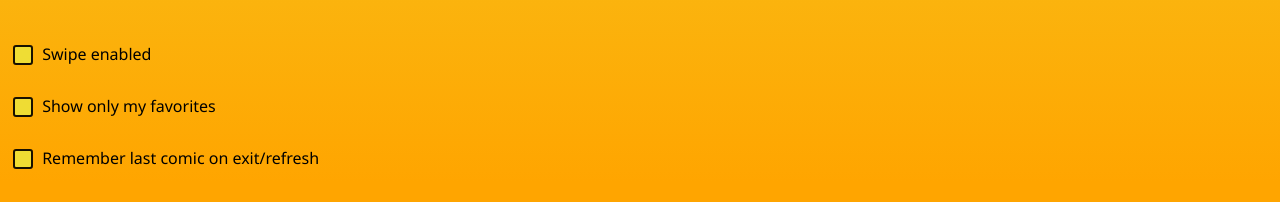
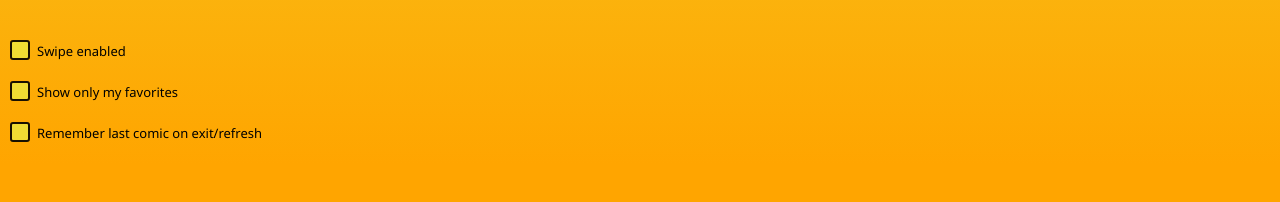
Before and after one commit to my-pwa-apps/GarfieldApp, a plain HTML site: page index.html in a window 1280 px wide. Shown: the part 598-800 px from the top of the page. Drawn offline with nearby package versions, Linux system fonts and the light colour scheme; no server answers.

Commit message:
checkbox/label fixes

```diff
--- a/main.css
+++ b/main.css
@@ -11,8 +11,6 @@ main {
 	padding: 0.5rem;
 	text-align: center;
 }
-
-
 
 .button {
   margin: 5px 5px 5px 5px;
@@ -108,15 +106,13 @@ input {
 	left: 50%;
 }
 
-.label {
-	font-family: 'Segoe UI', Tahoma, Geneva, Verdana, sans-serif;
-	font-size: small;
-	display: flex;
-	text-align: left;
-	display: inline-block;
-	font-size: small;
-	cursor: pointer;
-	display: block;
+input[type="checkbox"], label {
+    float: left;
+    line-height: 1.6em;
+    height: 1.6em;
+    margin: 0px 2px;
+    padding: 0px;
+    font-size: small;
 }
 
 input[type=checkbox]:before {
@@ -150,10 +146,14 @@ input[type=checkbox] {
 
 	position: relative;
 	cursor: pointer;
-	flex: none;
-	display: inline-block;
-	vertical-align: middle;
+
+
+
 	bottom: 1px;
+	clear: left;
+	margin-right: 25px;
+	margin-bottom: 20px;
+
 
 
 
```
